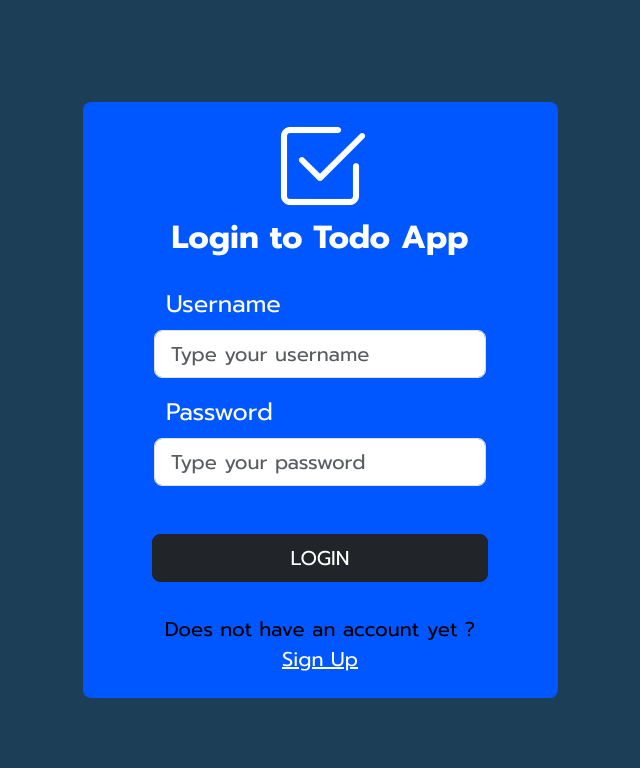
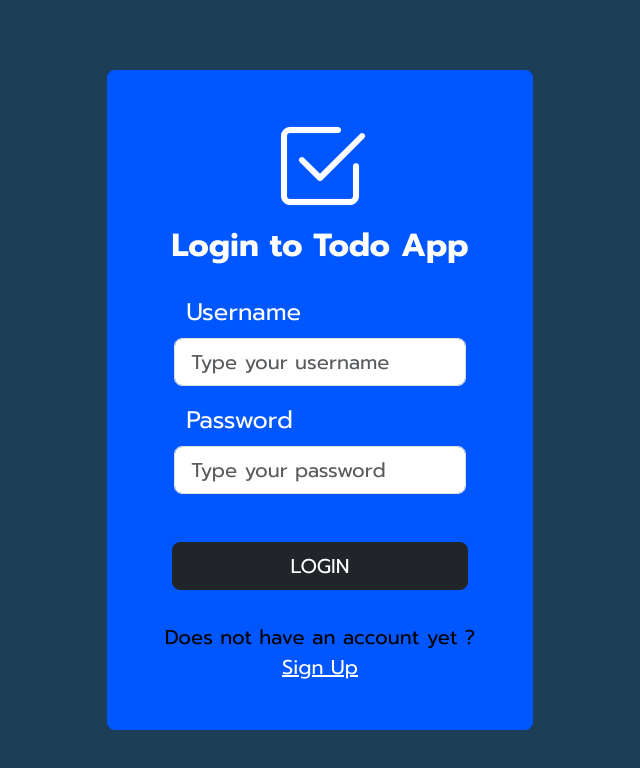
Before and after one commit to AnemoneTK/CSI205-Project, a React (Vite) app in the folder Todo-App/: page / in a window 1280 px wide. Shown: the top 768 px of the page, without its empty margins (320-960 px from the left). Built offline with nearby package versions, Linux system fonts and the light colour scheme.

Commit message:
[CREATE BRANCH]-create branch todo app

```diff
--- a/Todo-App/package.json
+++ b/Todo-App/package.json
@@ -4,7 +4,7 @@
   "version": "0.0.0",
   "type": "module",
   "scripts": {
-    "dev": "vite",
+    "dev": "vite --host",
     "build": "vite build",
     "lint": "eslint . --ext js,jsx --report-unused-disable-directives --max-warnings 0",
     "preview": "vite preview"
--- a/Todo-App/src/App.jsx
+++ b/Todo-App/src/App.jsx
@@ -35,8 +35,8 @@ const router = createBrowserRouter([
 function App() {
   return (
     <>
-      <div className="col-12 container">
-      <RouterProvider router={router}/>
+      <div className="row">
+        <RouterProvider router={router}/>
       </div>
     </>
   );
--- a/Todo-App/src/index.css
+++ b/Todo-App/src/index.css
@@ -3,7 +3,6 @@
 :root {
   font-family: "Prompt", Helvetica, Arial, sans-serif;
   color-scheme: light dark;
-  background-color: var(--dark-blue);
 
   font-synthesis: none;
   text-rendering: optimizeLegibility;
--- a/Todo-App/src/page/Login.jsx
+++ b/Todo-App/src/page/Login.jsx
@@ -2,14 +2,15 @@ import { Link } from "react-router-dom";
 
 export function Login() {
   return (
-    <div
-      className="row h-auto col-lg-5 col-md-4 col-sm-12 d-flex flex-column justify-content-start align-items-center rounded-3 "
+    <div className="container">
+      <div
+      className="row h-auto col-lg-4 col-md-4 col-sm-12 d-flex flex-column justify-content-start align-items-center rounded-3 py-4"
       style={{ backgroundColor: "var(--blue)" }}
     >
       <div className="row my-3">
         <i
-          className="col-12 bi bi-check2-square d-flex flex-column justify-content-center align-items-center text-white text-bolder"
-          style={{ fontSize: "6rem" }}
+          className="col-12 bi bi-check2-square d-flex flex-column justify-content-center align-items-center text-white my-2"
+          style={{ fontSize: "6rem", }}
         ></i>
         <div className="col fw-bold fs-2 d-flex flex-column justify-content-center align-items-center text-white">
           Login to Todo App
@@ -65,5 +66,6 @@ export function Login() {
         </form>
       </div>
     </div>
+    </div>
   );
 }
--- a/Todo-App/src/page/TodoApp.jsx
+++ b/Todo-App/src/page/TodoApp.jsx
@@ -2,8 +2,11 @@ import { Navbar } from "../components/navbar";
 
 export function TodoApp() {
   return (
-    <div className="container col-12 d-flex flex-column justify-content-start align-items-start p-0 m-0 h-100">
+    // <div className="container col-12 d-flex flex-column justify-content-start align-items-start p-0 m-0 h-100 bg-white">
+    <div className="container p-0 m-0 h-100 ">
+        <div className="row col-12">
         <Navbar/>
+        </div>
 
     </div>
   );
```
